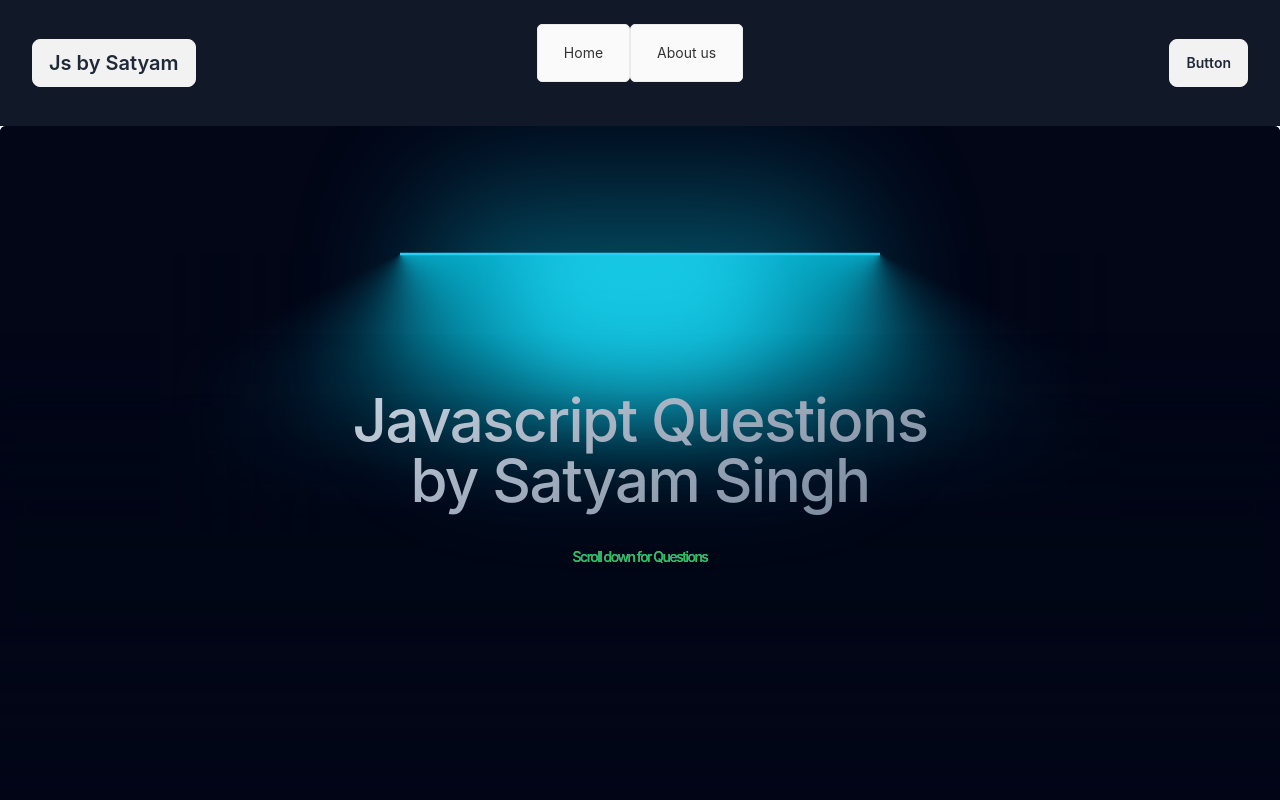
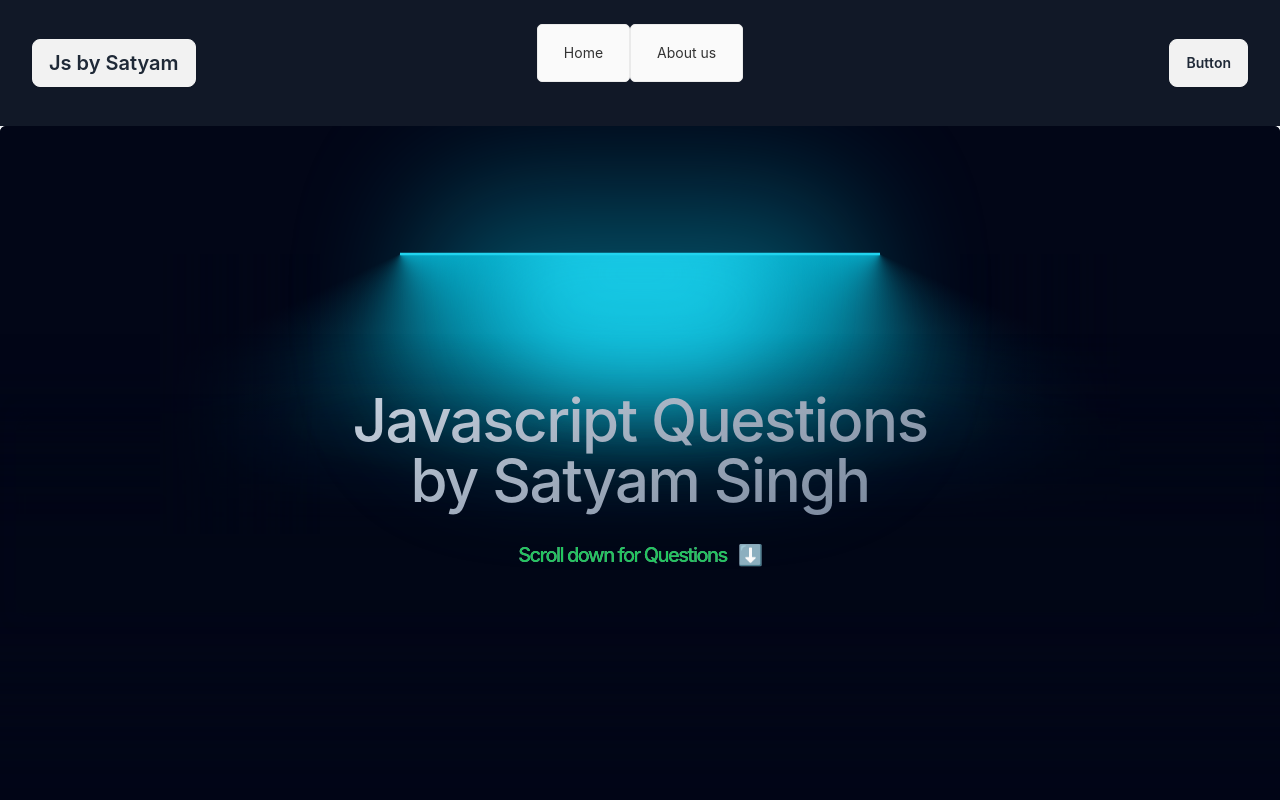
Before and after one commit to satyamgit1/100-Javascript-Question-APP, a Next.js app: page / in a window 1280 px wide. Shown: the top 800 px of the page. Built offline with nearby package versions, Linux system fonts and the light colour scheme.

Commit message:
fix scroll down

```diff
--- a/src/pages/index.js
+++ b/src/pages/index.js
@@ -37,9 +37,9 @@ const Home = ({ questions }) => {
           Javascript Questions <br /> by Satyam Singh <br />
           <a
             href="#questions"
-            className="text-sm text-green-500 hover:underline cursor-pointer"
+            className="text-xl text-green-500 hover:underline cursor-pointer"
           >
-            Scroll down for Questions
+            Scroll down for Questions &nbsp; ⬇️
           </a>
         </motion.h1>
       </LampContainer>
```
